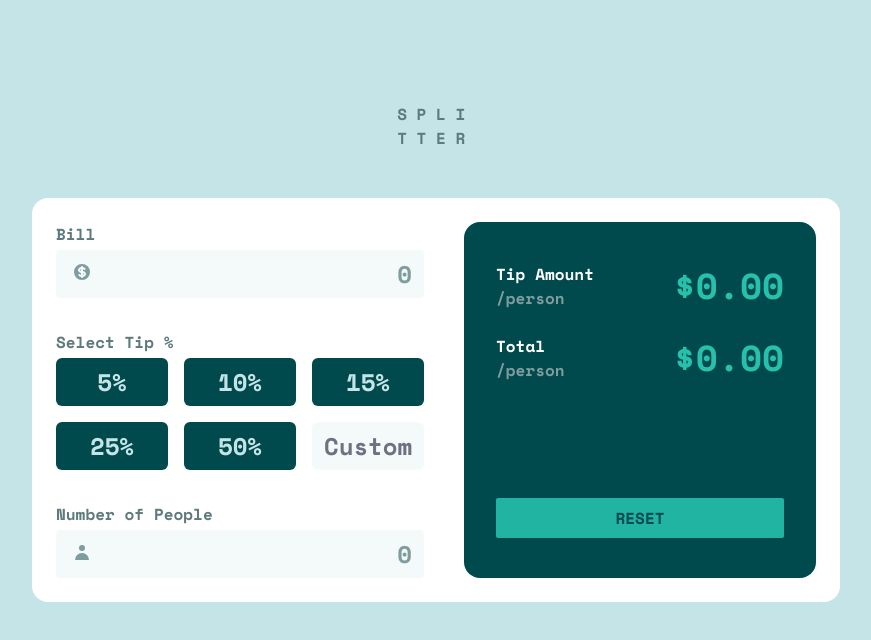
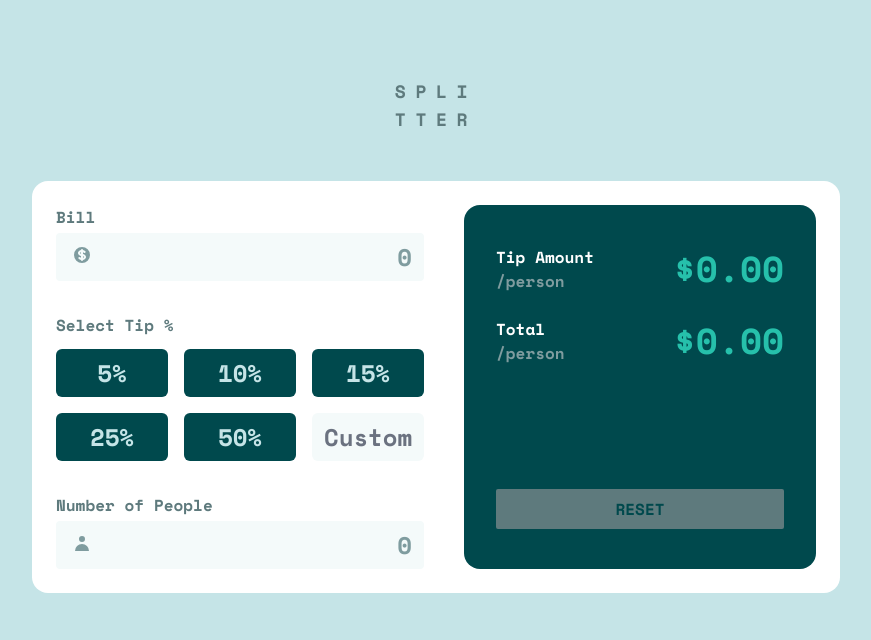
Before and after one commit to sagardwivedi/tip-calculator, a Next.js app: page / in a window 1280 px wide. Shown: the top 640 px of the page, without its empty margins (204-1075 px from the left). Built offline with nearby package versions, Linux system fonts and the light colour scheme.

Commit message:
UI changes

```diff
--- a/components/TipInput.tsx
+++ b/components/TipInput.tsx
@@ -1,15 +1,14 @@
 import { NextPage } from "next";
 
 type TipInputProps = {
-  tip: number;
   setTip: (tip: number) => void;
 };
 
-const TipInput: NextPage<TipInputProps> = ({ tip, setTip }) => {
+const TipInput: NextPage<TipInputProps> = ({ setTip }) => {
   return (
     <div className="mb-8">
-      <p>Select Tip %</p>
-      <div className="flex gap-4 flex-row flex-wrap sm:grid sm:grid-cols-3 sm:gap-4">
+      <p className="mb-3">Select Tip %</p>
+      <div className="flex flex-row flex-wrap gap-4 sm:grid sm:grid-cols-3 sm:gap-4">
         {[5, 10, 15, 25, 50].map((tip) => (
           <label key={tip}>
             <input
@@ -20,14 +19,14 @@ const TipInput: NextPage<TipInputProps> = ({ tip, setTip }) => {
               onChange={(e) => setTip(Number(e.target.value))}
             />
             <div
-              className={`flex h-12 sm:w-28 w-36 cursor-pointer items-center justify-center rounded-md bg-cyan-900 text-xl sm:text-2xl text-grayish_cyan-300 peer-checked:bg-cyan-500 peer-checked:text-cyan-900`}
+              className={`flex h-12 w-[9.5rem] cursor-pointer items-center justify-center rounded-md bg-cyan-900 text-xl text-grayish_cyan-300 peer-checked:bg-cyan-500 peer-checked:text-cyan-900 sm:w-28 sm:text-2xl`}
             >
               {tip}%
             </div>
           </label>
         ))}
         <input
-          className={`h-12 w-28 rounded-md border-none bg-grayish_cyan-100 text-right text-2xl text-cyan-900 placeholder:text-center focus-within:ring-2 focus-within:ring-cyan-500`}
+          className={`h-12 w-[9.5rem] rounded-md border-none bg-grayish_cyan-100 text-right text-2xl text-cyan-900 placeholder:text-center focus-within:ring-2 focus-within:ring-cyan-500 sm:w-28`}
           type={"number"}
           placeholder={`Custom`}
         />
--- a/pages/index.tsx
+++ b/pages/index.tsx
@@ -30,12 +30,12 @@ const Index: NextPage = () => {
   const { tipPerPerson, personAmount } = calculateResult();
 
   return (
-    <div className="flex mt-[8%] justify-center">
+    <div className="mt-[6%] flex justify-center">
       <Head>
         <title>Tip Calculator</title>
       </Head>
       <div className="flex flex-col items-center justify-center">
-        <h3 className="mb-12 tracking-[0.6rem] text-grayish_cyan-700">
+        <h3 className="mb-8 text-2xl tracking-[0.6rem] text-grayish_cyan-700 sm:mb-12 sm:text-lg">
           <span>SPLI</span>
           <br />
           <span>TTER</span>
@@ -43,16 +43,19 @@ const Index: NextPage = () => {
         <div className="flex w-full max-w-4xl flex-row flex-wrap justify-center gap-y-10 rounded-t-[2rem] bg-white p-8 sm:gap-x-10 sm:rounded-2xl sm:p-6">
           <div>
             <BillInput bill={bill} setBill={setBill} />
-            <TipInput tip={tip} setTip={setTip} />
+            <TipInput setTip={setTip} />
             <NumberOfPeopleInput
               numberOfPeople={numberOfPeople}
               setNumberOfPeople={setNumberOfPeople}
             />
           </div>
           <div className="flex flex-grow flex-col justify-between rounded-2xl bg-cyan-900 px-8 py-10">
-            <ResultAmount tipAmount={tipPerPerson} personAmount={personAmount} />
+            <ResultAmount
+              tipAmount={tipPerPerson}
+              personAmount={personAmount}
+            />
             <button
-              className="mt-6 w-full rounded-sm border-none bg-cyan-500/90 py-2 text-cyan-900 disabled:bg-cyan-900/70"
+              className="mt-6 w-full rounded-sm border-none bg-grayish_cyan-700 py-2 text-cyan-900 hover:bg-cyan-500/90 disabled:bg-cyan-900/70"
               type="reset"
             >
               RESET
```
